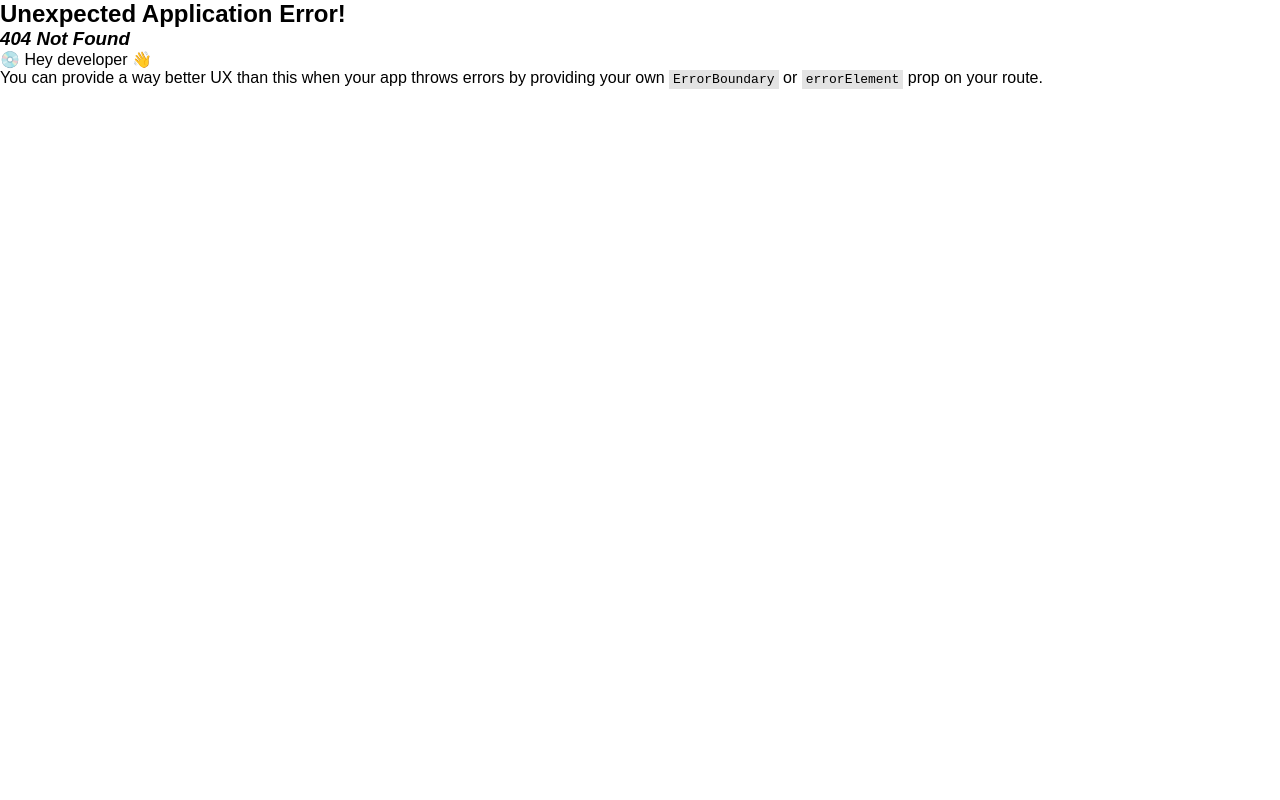
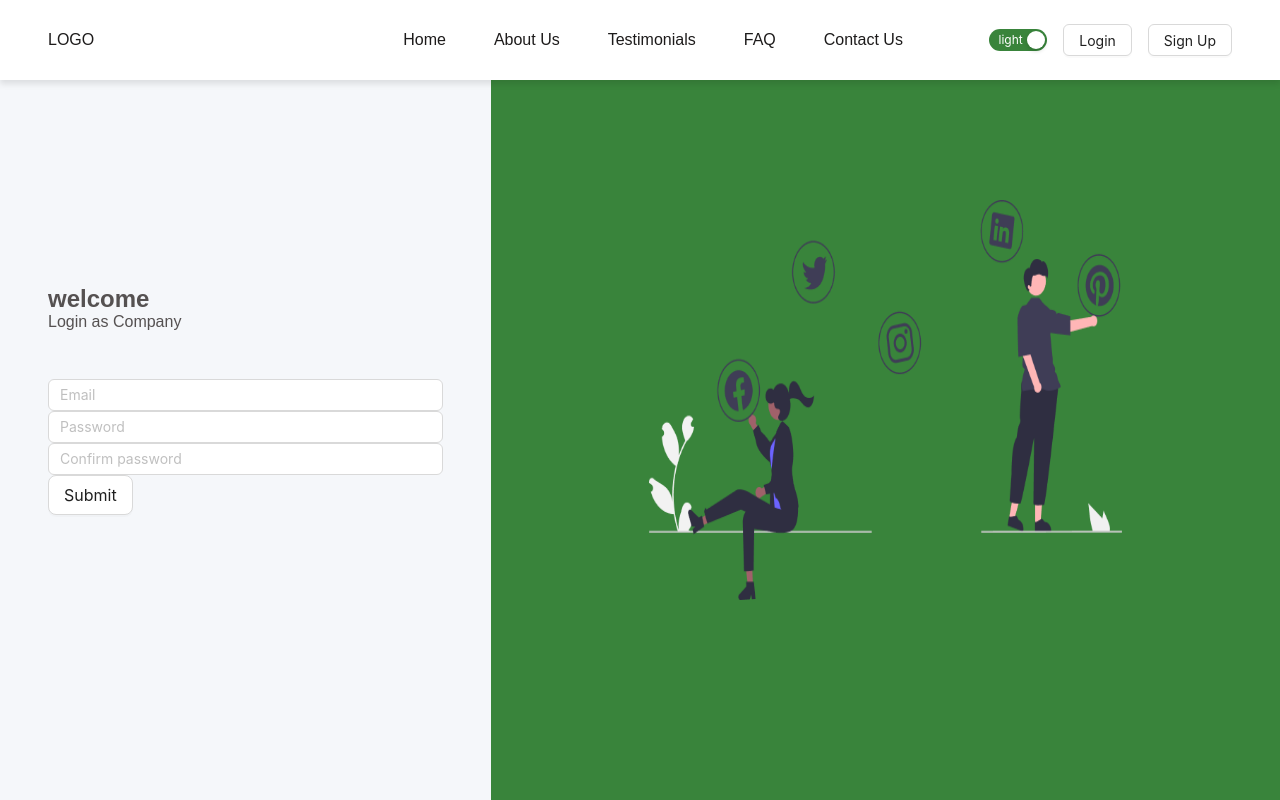
Before and after one commit to adharshSciPy/Affiliate-frontend, a React (Vite) app: page /auth/company-login in a window 1280 px wide. Before the commit this address had no page. Built offline with nearby package versions, Linux system fonts and the light colour scheme; a web font is replaced by a local one.

Commit message:
test feature

```diff
--- a/src/App.jsx
+++ b/src/App.jsx
@@ -1,7 +1,7 @@
 import React, { useEffect } from 'react'
 import { createBrowserRouter, RouterProvider } from "react-router-dom";
 import { ConfigProvider, theme } from 'antd';
-import { AdminLogin, CompanyRegister, LandingPage, Login, Register } from './views'
+import { AdminLogin, CompanyLogin, CompanyRegister, LandingPage, Login, Register } from './views'
 import { AuthLayout, AdminLayout, CustomerLayout, AffiliateLayout } from './layout';
 
 const router = createBrowserRouter([
@@ -28,6 +28,10 @@ const router = createBrowserRouter([
             {
                 path: "company-register",
                 element: <CompanyRegister />
+            },
+            {
+                path:"company-login",
+                element:<CompanyLogin/>
             }
         ],
     },
--- a/src/views/auth/CompanyLogin.jsx
+++ b/src/views/auth/CompanyLogin.jsx
@@ -1,9 +1,117 @@
-import React from 'react'
+import React, {useState}from "react";
+import { Input, Button } from "antd";
+import LoginImg from "../../assets/images/login-img.png";
 
 const CompanyLogin = () => {
-  return (
-    <div>CompanyLogin</div>
-  )
+  const [email, setEmail] = useState("");
+  const [password, setPassword] = useState("");
+  const [cPassword, setCPassword] = useState("")
+  const [errors, setErrors] = useState({});
+
+// const validate =()=>{
+//   const error ={}
+//   // const mail = /^[^\s@]+@[^\s@]+\.[^\s@]+$/;
+//   if (!email) {
+//     error.email="email is required"
+//   }
+//   // else if (!mail.test(String(email).toLowerCase())) {
+//   //   error.email="format error"
+//   // }
+// }
+
+const validation =()=>{
+  const errors={}
+  if(!email){
+    errors.email="email required"
+  }
+  if(!password){
+    errors.password="password required"
+  }
+  if(password!==cPassword){
+    errors.cPassword="password not matching"
+  }
+  return errors
 }
 
-export default CompanyLogin
+  // const validateEmail = (email) => {
+  //   const mail = /^[^\s@]+@[^\s@]+\.[^\s@]+$/;
+  //   return mail.test(String(email).toLowerCase());
+  // };
+
+  // const validatePassword = (password) => {
+  //   // Password must be at least 6 characters long and contain at least one number
+  //   const pass = /^(?=.*[a-z])(?=.*[A-Z])(?=.*\d).{8,}$/
+  //   return pass.test(String(password));
+  // };
+
+  const handleSubmit = (e)=>{
+    console.log("hello");
+    e.preventDefault();
+    const validationError=validation()
+    setErrors(validationError)
+    if(Object.keys(validationError).length===0){
+      console.log('form submit successfully')
+    }
+  }
+
+
+//   const handleSubmit = (e) => {
+//     console.log("hello");
+//     e.preventDefault();
+//     const validationErrors= validate()
+//     if (Object.keys(validationErrors).length > 0) {
+//       setErrors(validationErrors);
+//   } else {
+//       // Proceed with form submission
+//       console.log('Form submitted successfully:');
+//   }
+
+//     // if (!validateEmail(email)) {
+//     //   setError('Invalid email format.');
+//     //   return;
+//     // }
+
+//     // if (!validatePassword(password)) {
+//     //   setError('Password must be at least 6 characters long and contain both letters and numbers.');
+//     //   return;
+//     // }
+
+
+//     // if (email === 'email' && password === 'password') {
+//     //     alert('Login successful!');
+//     //     setError('');
+//     // } else {
+//     //     setError('Invalid username or password');
+//     // }
+// };
+  return (
+    <div className='login' >
+      <div className="login__container">
+        <div className="login__hero">
+          <div className="login__heading">
+            <h2>welcome</h2>
+            <p>Login as Company</p>
+          </div>
+          <div className="login__form">
+            <Input placeholder="Email" value={email} onChange={(e) => setEmail(e.target.value)} />
+           {errors.email&&<p>{errors.email}</p>}
+            <Input placeholder="Password" value={password}onChange={(e) => setPassword(e.target.value)} />
+            {errors.password&&<p>{errors.password}</p>}
+            <Input placeholder="Confirm password" value={cPassword} onChange={(e) => setCPassword(e.target.value)} />
+            {errors.cPassword&&<p>{errors.cPassword}</p>}
+
+            <Button  disabled ={false}size="large" onClick={(e)=>handleSubmit(e)}>
+              Submit
+            </Button>
+          </div>
+          </div>
+          <div className="login__image">
+            <img src={LoginImg} alt="" />
+          </div>
+        </div>
+      </div>
+
+  );
+};
+
+export default CompanyLogin;
```
